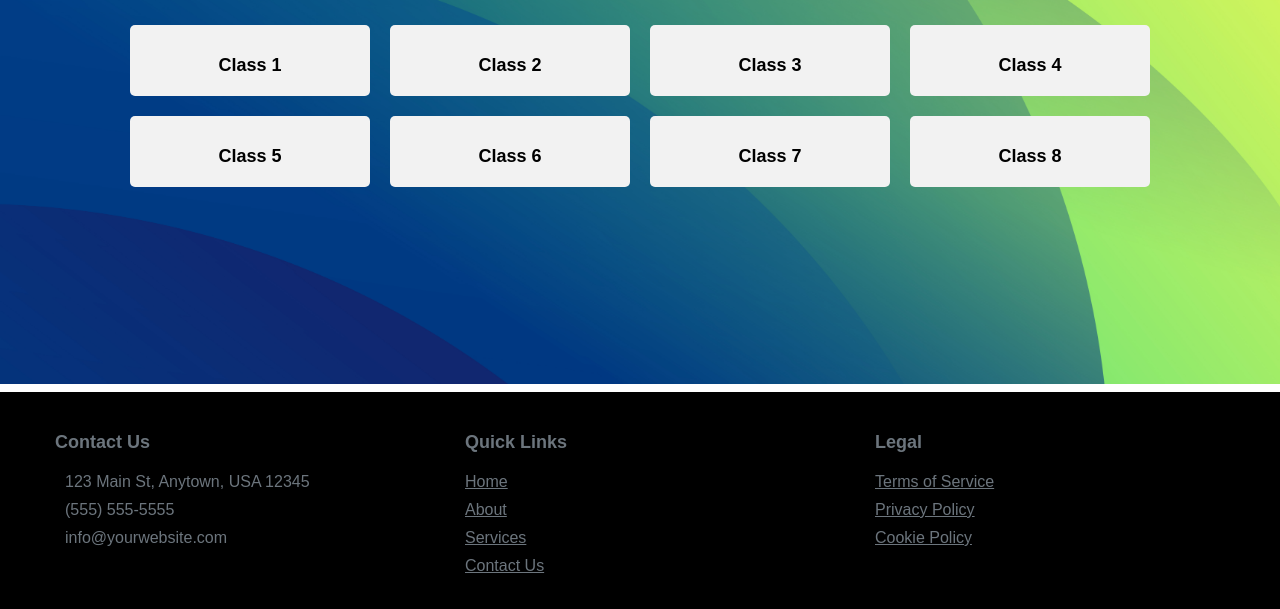
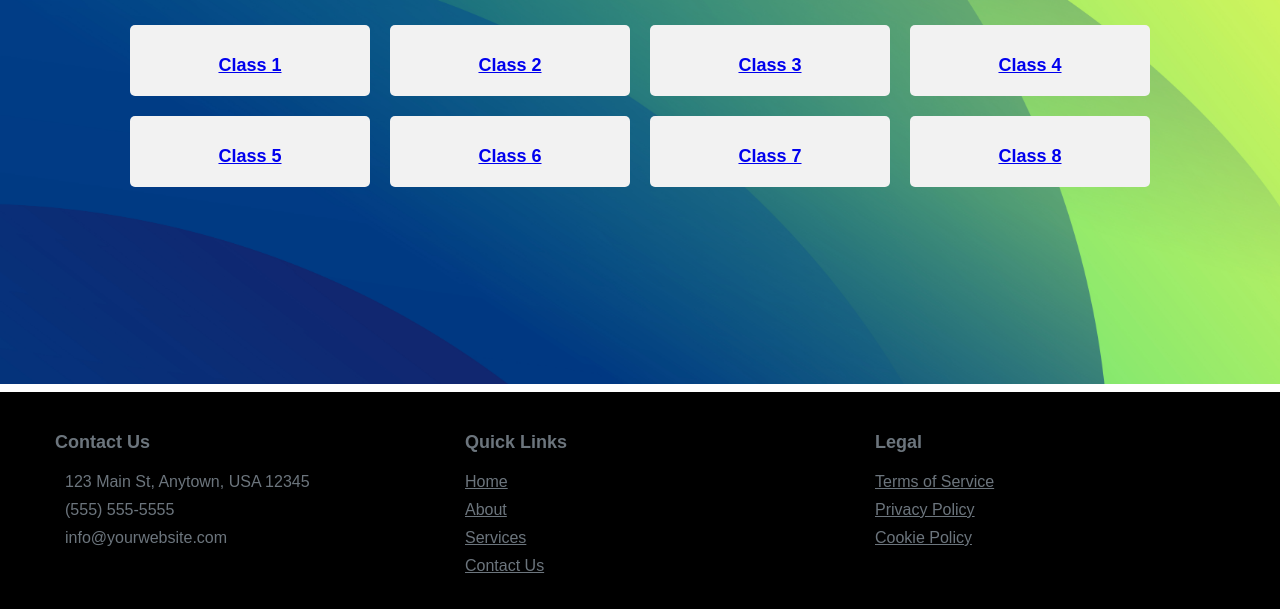
Before and after one commit to LORD-MM/Nutri-Poshan, a plain HTML site: page Mini Project/classes.html in a window 1280 px wide. Shown: the part 175-784 px from the top of the page. Drawn offline with Linux system fonts and the light colour scheme; files whose address does not match are found by name.

Commit message:
Update classes.html

```diff
--- a/Mini Project/classes.html
+++ b/Mini Project/classes.html
@@ -164,28 +164,28 @@ footer {
 
 
         <div class="class-card">
-            <h3>Class 1</h3>
+		<a href="upload.html"><h3>Class 1</h3></a>
         </div>
         <div class="class-card">
-            <h3>Class 2</h3>
+		<a href="upload.html"><h3>Class 2</h3></a>
         </div>
         <div class="class-card">
-            <h3>Class 3</h3>
+		<a href="upload.html"><h3>Class 3</h3></a>
         </div>
         <div class="class-card">
-            <h3>Class 4</h3>
+		<a href="upload.html"><h3>Class 4</h3></a>
         </div>
         <div class="class-card">
-            <h3>Class 5</h3>
+		<a href="upload.html"><h3>Class 5</h3></a>
         </div>
         <div class="class-card">
-            <h3>Class 6</h3>
+		<h3><a href="upload.html">Class 6</h3></a>
         </div>
         <div class="class-card">
-            <h3>Class 7</h3>
+		<a href="upload.html"><h3>Class 7</h3></a>
         </div>
         <div class="class-card">
-            <h3>Class 8</h3>
+		<a href="upload.html"><h3>Class 8</h3></a>
         </div>
         </div>
     </section>
```
